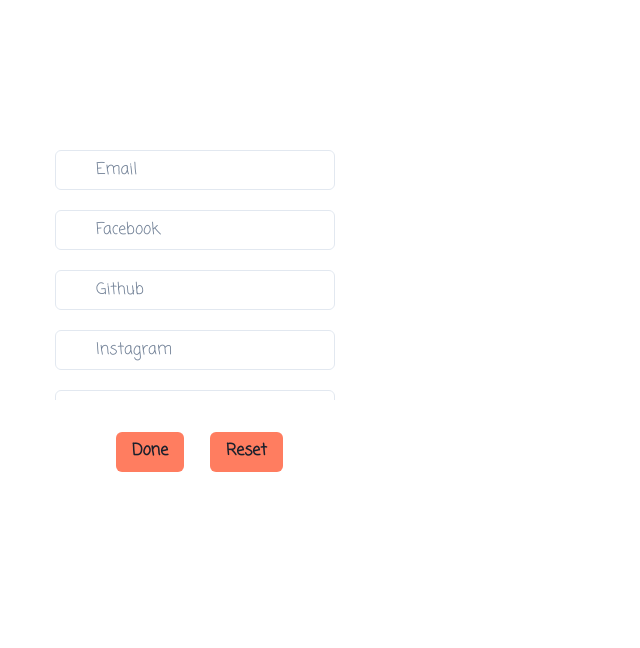
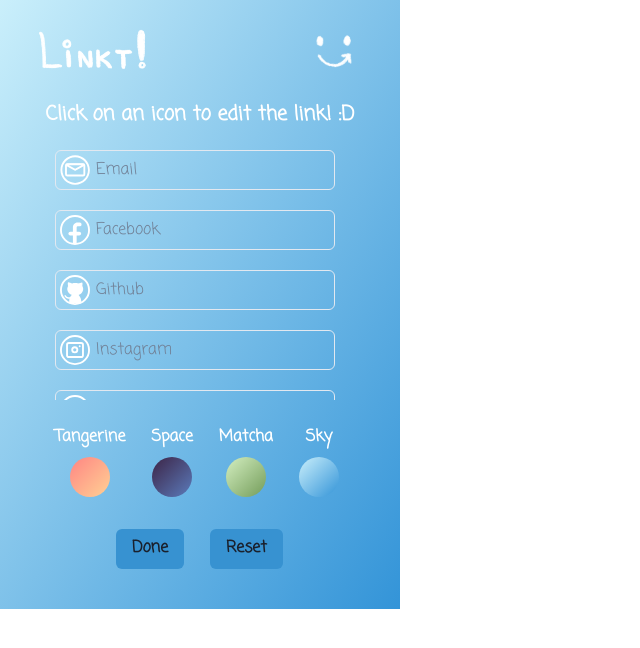
Before and after one commit to byronwang93/Linkt, a React (Create React App) app: page / in a window 1280 px wide. Both pictures are taken after a click on the button "Manage my links". Shown: the top 648 px of the page, without its empty margins (0-640 px from the left). Built offline with nearby package versions, Linux system fonts and the light colour scheme.

Commit message:
updated colours to depend on colourMode

```diff
--- a/src/components/EditLogos.js
+++ b/src/components/EditLogos.js
@@ -20,7 +20,7 @@ import {
 } from "@chakra-ui/react";
 import React, { useContext } from "react";
 import { useState } from "react";
-import { EditContext } from "../helper/Context";
+import { EditContext, ColourContext } from "../helper/Context";
 import {
   Email,
   Facebook,
@@ -35,6 +35,7 @@ import {
   ThreeIcon,
   FourIcon,
 } from "../images/icons";
+import ColourSchemes from "./ColourSchemes";
 
 const logos = [
   {
@@ -89,6 +90,7 @@ const logos = [
 
 const EditLogos = () => {
   const { canEdit, setCanEdit } = useContext(EditContext);
+  const { colourMode } = useContext(ColourContext);
   const toast = useToast();
   const { isOpen, onOpen, onClose } = useDisclosure();
 
@@ -266,11 +268,28 @@ const EditLogos = () => {
           );
         })}
       </VStack>
+      <ColourSchemes />
       <HStack spacing="26px" pt="25px" top="7px" position="relative">
         <Button
           className="button"
-          bg="#FF7D60"
-          _hover={{ bg: "#FF5A34" }}
+          bg={
+            colourMode === "Tangerine"
+              ? "#FF7D60"
+              : colourMode === "Space"
+              ? "#4D2B5B"
+              : colourMode === "Matcha"
+              ? "#709558"
+              : "#3792D1"
+          }
+          _hover={
+            colourMode === "Tangerine"
+              ? { bg: "#FF5A34" }
+              : colourMode === "Space"
+              ? { bg: "#33183F" }
+              : colourMode === "Matcha"
+              ? { bg: "#2E3E24" }
+              : { bg: "#1F5881" }
+          }
           onClick={saveValues}
           ml="21%"
         >
@@ -278,8 +297,24 @@ const EditLogos = () => {
         </Button>
         <Button
           className="button"
-          bg="#FF7D60"
-          _hover={{ bg: "#FF5A34" }}
+          bg={
+            colourMode === "Tangerine"
+              ? "#FF7D60"
+              : colourMode === "Space"
+              ? "#4D2B5B"
+              : colourMode === "Matcha"
+              ? "#709558"
+              : "#3792D1"
+          }
+          _hover={
+            colourMode === "Tangerine"
+              ? { bg: "#FF5A34" }
+              : colourMode === "Space"
+              ? { bg: "#33183F" }
+              : colourMode === "Matcha"
+              ? { bg: "#2E3E24" }
+              : { bg: "#1F5881" }
+          }
           onClick={onOpen}
         >
           Reset
@@ -301,8 +336,24 @@ const EditLogos = () => {
           <ModalFooter>
             <Button
               className="button"
-              bg="#FF7D60"
-              _hover={{ bg: "#FF5A34" }}
+              bg={
+                colourMode === "Tangerine"
+                  ? "#FF7D60"
+                  : colourMode === "Space"
+                  ? "#4D2B5B"
+                  : colourMode === "Matcha"
+                  ? "#709558"
+                  : "#3792D1"
+              }
+              _hover={
+                colourMode === "Tangerine"
+                  ? { bg: "#FF5A34" }
+                  : colourMode === "Space"
+                  ? { bg: "#33183F" }
+                  : colourMode === "Matcha"
+                  ? { bg: "#2E3E24" }
+                  : { bg: "#1F5881" }
+              }
               onClick={resetStorage}
             >
               Reset links
@@ -310,8 +361,24 @@ const EditLogos = () => {
             <Button
               ml="20px"
               className="button"
-              bg="#FF7D60"
-              _hover={{ bg: "#FF5A34" }}
+              bg={
+                colourMode === "Tangerine"
+                  ? "#FF7D60"
+                  : colourMode === "Space"
+                  ? "#4D2B5B"
+                  : colourMode === "Matcha"
+                  ? "#709558"
+                  : "#3792D1"
+              }
+              _hover={
+                colourMode === "Tangerine"
+                  ? { bg: "#FF5A34" }
+                  : colourMode === "Space"
+                  ? { bg: "#33183F" }
+                  : colourMode === "Matcha"
+                  ? { bg: "#2E3E24" }
+                  : { bg: "#1F5881" }
+              }
               onClick={onClose}
             >
               Cancel
--- a/src/components/HomePage.js
+++ b/src/components/HomePage.js
@@ -1,16 +1,23 @@
 import { Button, HStack, Img, Text, VStack } from "@chakra-ui/react";
-import React from "react";
+import React, { useEffect } from "react";
 import Logos from "./Logos";
-import { EditContext } from "../helper/Context";
+import { EditContext, ColourContext } from "../helper/Context";
 import { useContext } from "react";
 import EditLogos from "./EditLogos";
 
 function HomePage() {
   const { canEdit, setCanEdit } = useContext(EditContext);
+  const { colourMode, setColourMode } = useContext(ColourContext);
 
   const toggleEdit = () => {
     setCanEdit(!canEdit);
   };
+
+  useEffect(() => {
+    const storedColour = localStorage.getItem("colourMode");
+    setColourMode(storedColour);
+    // eslint-disable-next-line react-hooks/exhaustive-deps
+  }, []);
 
   return (
     <VStack
@@ -21,6 +28,15 @@ function HomePage() {
       w={canEdit ? "400px" : "300px"}
       h="100%"
       spacing="20px"
+      backgroundImage={
+        colourMode === "Tangerine"
+          ? "linear-gradient(to bottom right, #FF8583, #FFD194)"
+          : colourMode === "Space"
+          ? "linear-gradient(to bottom right, #3C2446, #5B7BBB)"
+          : colourMode === "Matcha"
+          ? "linear-gradient(to bottom right, #D4EFC1, #739C59)"
+          : "linear-gradient(to bottom right, #CAEFFB, #3394D8)"
+      }
     >
       <HStack
         w="100%"
@@ -46,8 +62,24 @@ function HomePage() {
         {!canEdit && (
           <Button
             className="button"
-            bg="#FF7D60"
-            _hover={{ bg: "#FF5A34" }}
+            bg={
+              colourMode === "Tangerine"
+                ? "#FF7D60"
+                : colourMode === "Space"
+                ? "#4D2B5B"
+                : colourMode === "Matcha"
+                ? "#709558"
+                : "#3792D1"
+            }
+            _hover={
+              colourMode === "Tangerine"
+                ? { bg: "#FF5A34" }
+                : colourMode === "Space"
+                ? { bg: "#33183F" }
+                : colourMode === "Matcha"
+                ? { bg: "#2E3E24" }
+                : { bg: "#1F5881" }
+            }
             onClick={toggleEdit}
           >
             Manage my links
```
